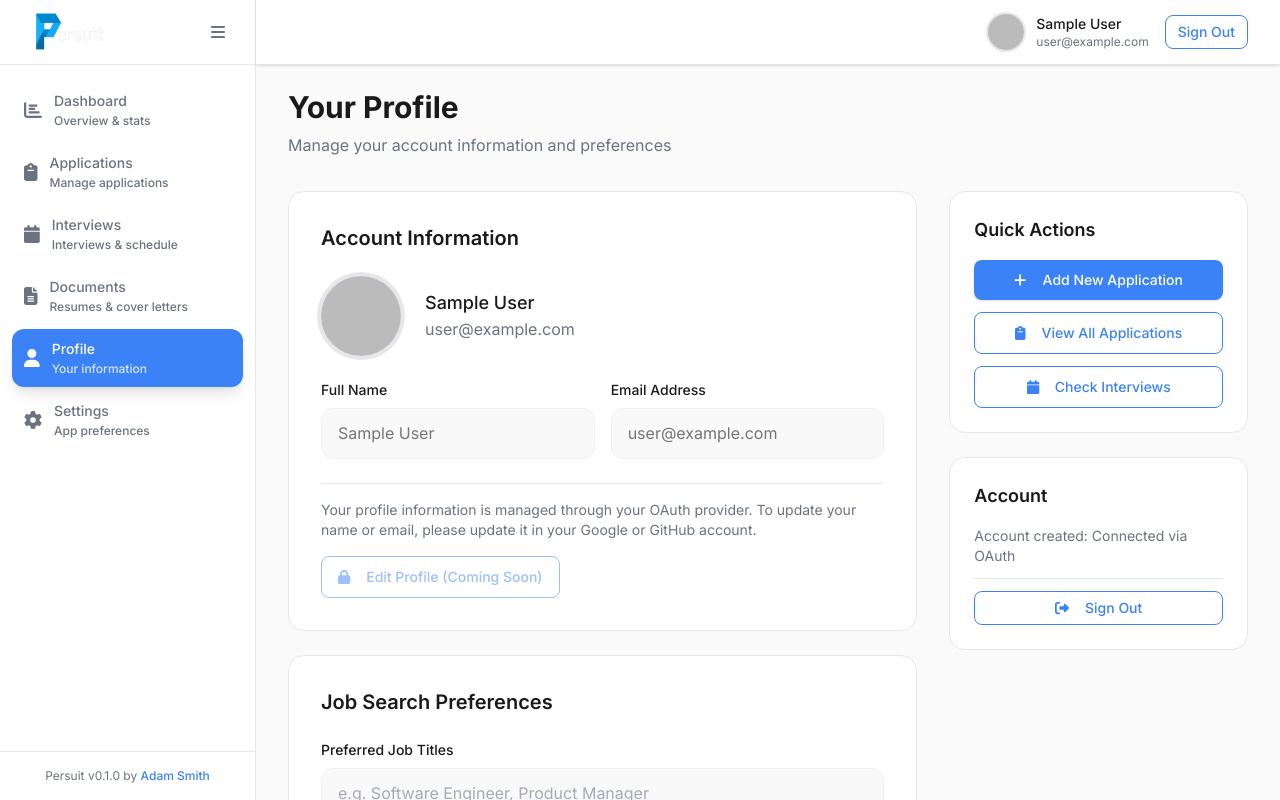
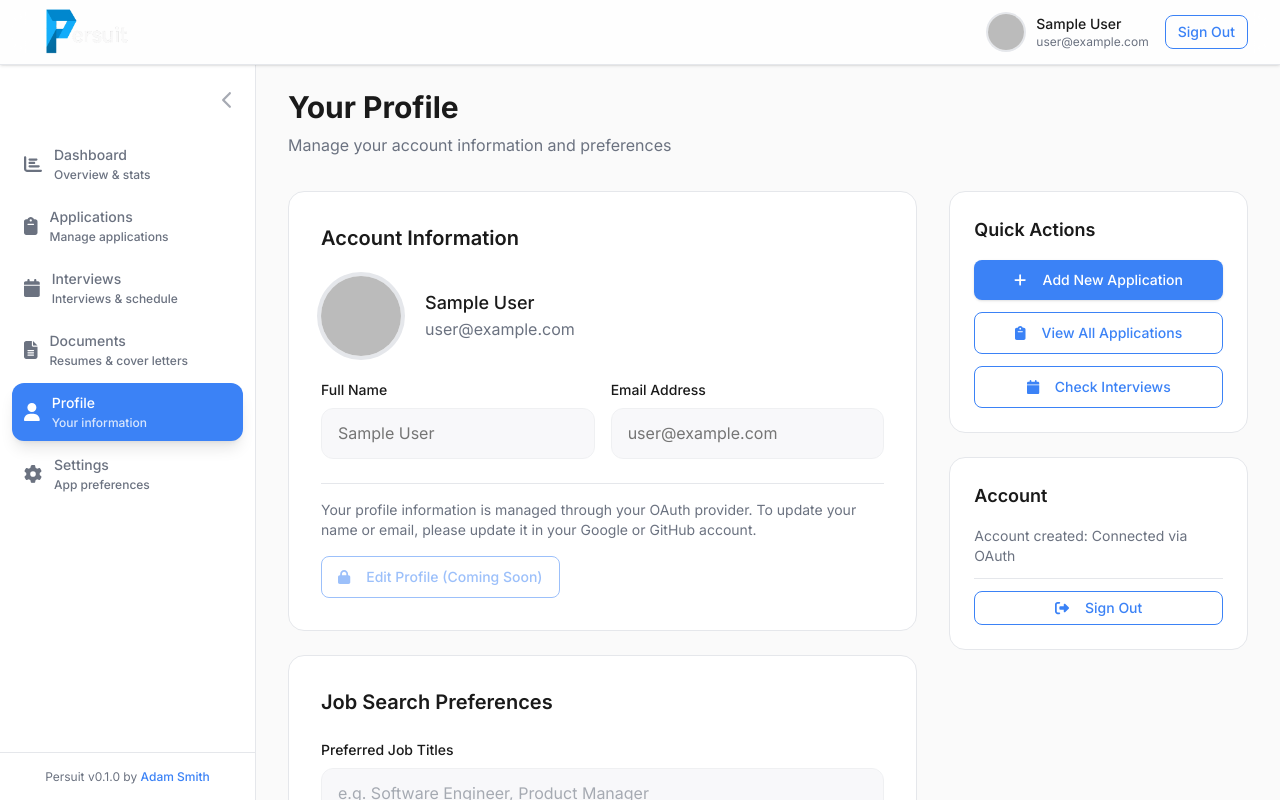
Before and after one commit to adamsmithdev/persuit, a Next.js app: page /profile in a window 1280 px wide. Shown: the top 800 px of the page. Built offline with nearby package versions, Linux system fonts and the light colour scheme; no server answers; sample sign-in values are in the browser's storage.

Commit message:
Adjusting header/sidebar for UX/accessibility

```diff
--- a/src/components/AppLayout.tsx
+++ b/src/components/AppLayout.tsx
@@ -1,6 +1,6 @@
 'use client';
 
-import { useState } from 'react';
+import { useState, useEffect } from 'react';
 import { useSession } from 'next-auth/react';
 import Sidebar from './Sidebar';
 import Header from './Header';
@@ -14,26 +14,48 @@ export default function AppLayout({ children }: AppLayoutProps) {
 	const [isSidebarCollapsed, setIsSidebarCollapsed] = useState(false);
 	const [isMobileMenuOpen, setIsMobileMenuOpen] = useState(false);
 
+	// Load sidebar state from localStorage on mount
+	useEffect(() => {
+		const savedCollapsedState = localStorage.getItem('sidebar-collapsed');
+		if (savedCollapsedState !== null) {
+			setIsSidebarCollapsed(JSON.parse(savedCollapsedState));
+		}
+	}, []);
+
+	// Save sidebar state to localStorage whenever it changes
+	const handleToggleSidebar = () => {
+		const newCollapsedState = !isSidebarCollapsed;
+		setIsSidebarCollapsed(newCollapsedState);
+		localStorage.setItem(
+			'sidebar-collapsed',
+			JSON.stringify(newCollapsedState),
+		);
+	};
+
 	const isAuthenticated = status === 'authenticated' && session?.user;
 
 	return (
 		<div className="min-h-screen bg-[var(--background)]">
-			<div className="flex min-h-screen">
+			{/* Header - always show (contains sign in/out, logo, and hamburger) */}
+			<Header
+				onMobileMenuClick={() => setIsMobileMenuOpen(true)}
+				isAuthenticated={!!isAuthenticated}
+			/>
+
+			{/* Content area below header */}
+			<div className="flex min-h-[calc(100vh-4rem)]">
 				{/* Sidebar - only show when authenticated */}
 				{isAuthenticated && (
 					<Sidebar
 						isCollapsed={isSidebarCollapsed}
-						setIsCollapsed={setIsSidebarCollapsed}
 						isMobileOpen={isMobileMenuOpen}
 						setIsMobileOpen={setIsMobileMenuOpen}
+						onToggleCollapse={handleToggleSidebar}
 					/>
 				)}
 
 				{/* Main content area */}
 				<div className="flex-1 flex flex-col min-w-0">
-					{/* Header - always show (contains sign in/out) */}
-					<Header onMobileMenuClick={() => setIsMobileMenuOpen(true)} />
-
 					{/* Main content */}
 					<main className="flex-1 px-4 py-6 md:px-6 lg:px-8 max-w-7xl mx-auto w-full">
 						{children}
--- a/src/components/Header.tsx
+++ b/src/components/Header.tsx
@@ -4,28 +4,67 @@ import { signOut, useSession } from 'next-auth/react';
 import Link from 'next/link';
 import Image from 'next/image';
 import Button from './Button';
-import { MobileMenuButton } from './Sidebar';
+import { Icon } from '@/components/ui';
+import { faBars } from '@/lib/fontawesome';
 
 interface HeaderProps {
 	readonly onMobileMenuClick: () => void;
+	readonly isAuthenticated: boolean;
 }
 
-export default function Header({ onMobileMenuClick }: HeaderProps) {
+export default function Header({
+	onMobileMenuClick,
+	isAuthenticated,
+}: HeaderProps) {
 	const { data: session } = useSession();
 
 	return (
 		<header className="sticky top-0 z-50 w-full bg-[var(--surface)]/80 backdrop-blur-md border-b border-[var(--border)] shadow-sm">
-			<div className="px-4 lg:px-8 relative">
+			<div className="px-4 lg:px-8">
 				<div
-					className="flex items-center justify-end"
+					className="flex items-center justify-between"
 					style={{ height: '4rem' }}
 				>
-					{/* Mobile menu button - positioned absolutely to left */}
-					<div className="absolute left-4 lg:left-8">
-						<MobileMenuButton onClick={onMobileMenuClick} />
+					{/* Left section - Logo and hamburger */}
+					<div className="flex items-center space-x-4">
+						{/* Hamburger menu for mobile */}
+						{isAuthenticated && (
+							<button
+								onClick={onMobileMenuClick}
+								className="lg:hidden p-2 text-[var(--foreground-muted)] hover:text-[var(--foreground)] hover:bg-[var(--surface-variant)] rounded-lg transition-colors"
+							>
+								<Icon icon={faBars} />
+							</button>
+						)}
+
+						{/* Desktop logo */}
+						{isAuthenticated && (
+							<Link href="/" className="hidden lg:flex items-center">
+								<Image
+									src="/images/logo_full.png"
+									alt="Persuit Logo"
+									width={120}
+									height={40}
+									className="object-contain hover:opacity-80 transition-opacity duration-200"
+								/>
+							</Link>
+						)}
+
+						{/* Logo for non-authenticated users */}
+						{!isAuthenticated && (
+							<Link href="/" className="flex items-center">
+								<Image
+									src="/images/logo_full.png"
+									alt="Persuit Logo"
+									width={120}
+									height={40}
+									className="object-contain hover:opacity-80 transition-opacity duration-200"
+								/>
+							</Link>
+						)}
 					</div>
 
-					{/* User section - always positioned at right */}
+					{/* Right section - User info and sign in/out */}
 					<div className="flex items-center space-x-4">
 						{session?.user ? (
 							<>
--- a/src/components/Sidebar.tsx
+++ b/src/components/Sidebar.tsx
@@ -12,7 +12,8 @@ import {
 	faUser,
 	faCog,
 	faTimes,
-	faBars,
+	faChevronLeft,
+	faChevronRight,
 } from '@/lib/fontawesome';
 
 const navigationItems = [
@@ -56,16 +57,16 @@ const navigationItems = [
 
 interface SidebarProps {
 	readonly isCollapsed: boolean;
-	readonly setIsCollapsed: (collapsed: boolean) => void;
 	readonly isMobileOpen: boolean;
 	readonly setIsMobileOpen: (open: boolean) => void;
+	readonly onToggleCollapse: () => void;
 }
 
 export default function Sidebar({
 	isCollapsed,
-	setIsCollapsed,
 	isMobileOpen,
 	setIsMobileOpen,
+	onToggleCollapse,
 }: SidebarProps) {
 	const pathname = usePathname();
 
@@ -110,27 +111,19 @@ export default function Sidebar({
           ${
 						isMobileOpen
 							? 'fixed left-0 z-50 top-16 h-[calc(100vh-4rem)]'
-							: 'hidden lg:sticky lg:top-0 lg:h-screen lg:block lg:z-auto'
+							: 'hidden lg:block lg:z-auto lg:h-[calc(100vh-4rem)]'
 					}
         `}
 			>
 				<div className="flex flex-col h-full">
-					{/* Header */}
-					<div className="border-b border-[var(--border)]">
+					{/* Mobile header with close button */}
+					{isMobileOpen && (
+						<div className="border-b border-[var(--border)] lg:hidden">
 							<div
-							className={`
-              flex items-center justify-between
-              ${isCollapsed ? 'px-3' : 'px-6'}
-            `}
+								className="flex items-center justify-between px-6"
 								style={{ height: '4rem' }}
 							>
-							<div
-								className={`
-              flex items-center space-x-3 overflow-hidden
-              transition-all duration-300 ease-in-out
-              ${isCollapsed ? 'w-0 opacity-0' : 'w-auto opacity-100'}
-            `}
-							>
+								<div className="flex items-center space-x-3">
 									<Image
 										src="/images/logo_full.png"
 										alt="Persuit Logo"
@@ -139,31 +132,37 @@ export default function Sidebar({
 										className="object-contain"
 									/>
 								</div>
-
-							{/* Mobile close button */}
 								<button
 									onClick={() => setIsMobileOpen(false)}
-								className="lg:hidden p-1.5 text-[var(--foreground-muted)] hover:text-[var(--foreground)] hover:bg-[var(--surface-variant)] rounded-lg transition-colors"
+									className="p-1.5 text-[var(--foreground-muted)] hover:text-[var(--foreground)] hover:bg-[var(--surface-variant)] rounded-lg transition-colors"
 								>
 									<Icon icon={faTimes} />
 								</button>
-
-							{/* Desktop collapse button */}
-							<button
-								onClick={() => setIsCollapsed(!isCollapsed)}
-								className={`
-                hidden lg:flex p-1.5 text-[var(--foreground-muted)] hover:text-[var(--foreground)]
-                transition-colors
-                ${isCollapsed ? 'mx-auto' : ''}
-              `}
-							>
-								<Icon icon={faBars} />
-							</button>
 							</div>
 						</div>
+					)}
 
 					{/* Navigation */}
 					<nav className="flex-1 px-3 py-4 space-y-1 overflow-y-auto">
+						{/* Desktop collapse toggle button */}
+						<div className="hidden lg:block mb-4">
+							<button
+								onClick={onToggleCollapse}
+								className={`
+									flex items-center p-2.5
+									text-[var(--foreground-muted)]/60 hover:text-[var(--foreground-muted)]
+									rounded-lg transition-all duration-200
+									${isCollapsed ? 'justify-center w-full' : 'justify-end w-full'}
+								`}
+								title={isCollapsed ? 'Expand sidebar' : 'Collapse sidebar'}
+							>
+								<Icon
+									icon={isCollapsed ? faChevronRight : faChevronLeft}
+									className="text-lg"
+								/>
+							</button>
+						</div>
+
 						{navigationItems.map((item) => {
 							const active = isActive(item.href);
 
@@ -199,6 +198,21 @@ export default function Sidebar({
 								}
 							};
 
+							// For collapsed state, we need to wrap the icon in a container for circular background
+							const renderIcon = () => {
+								if (isCollapsed) {
+									return (
+										<div className={getIconClasses()}>
+											<Icon icon={item.icon} />
+										</div>
+									);
+								} else if (typeof item.icon === 'string') {
+									return <span className={getIconClasses()}>{item.icon}</span>;
+								} else {
+									return <Icon icon={item.icon} className={getIconClasses()} />;
+								}
+							};
+
 							return (
 								<Link
 									key={item.name}
@@ -207,11 +221,7 @@ export default function Sidebar({
 									className={getLinkClasses()}
 									title={isCollapsed ? item.name : undefined}
 								>
-									{typeof item.icon === 'string' ? (
-										<span className={getIconClasses()}>{item.icon}</span>
-									) : (
-										<Icon icon={item.icon} className={getIconClasses()} />
-									)}
+									{renderIcon()}
 
 									<div
 										className={`
@@ -284,19 +294,3 @@ export default function Sidebar({
 		</>
 	);
 }
-
-// Mobile menu button component
-export function MobileMenuButton({
-	onClick,
-}: Readonly<{
-	onClick: () => void;
-}>) {
-	return (
-		<button
-			onClick={onClick}
-			className="lg:hidden p-2 text-[var(--foreground-muted)] hover:text-[var(--foreground)] hover:bg-[var(--surface-variant)] rounded-lg transition-colors"
-		>
-			<Icon icon={faBars} />
-		</button>
-	);
-}
```
Also changed, not shown: src/lib/fontawesome.ts (+9 -0 lines). Lines whose indentation alone changed are shown as unchanged.
